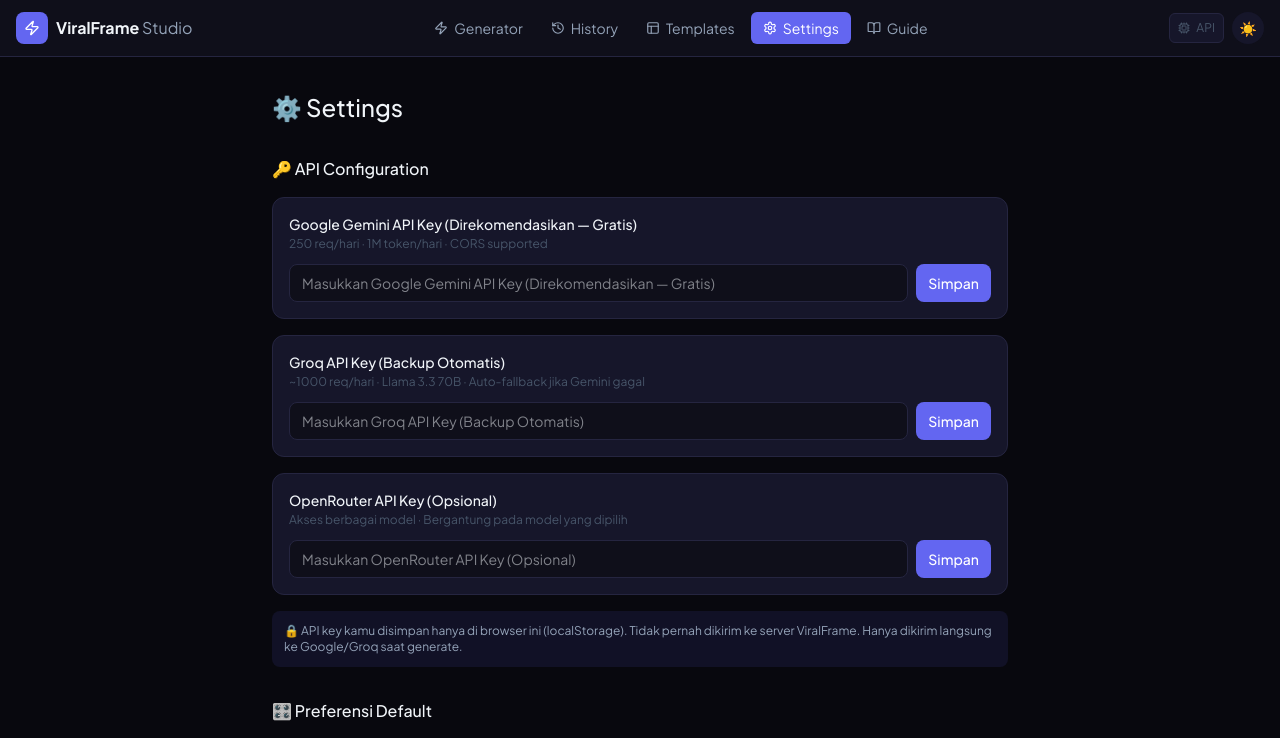
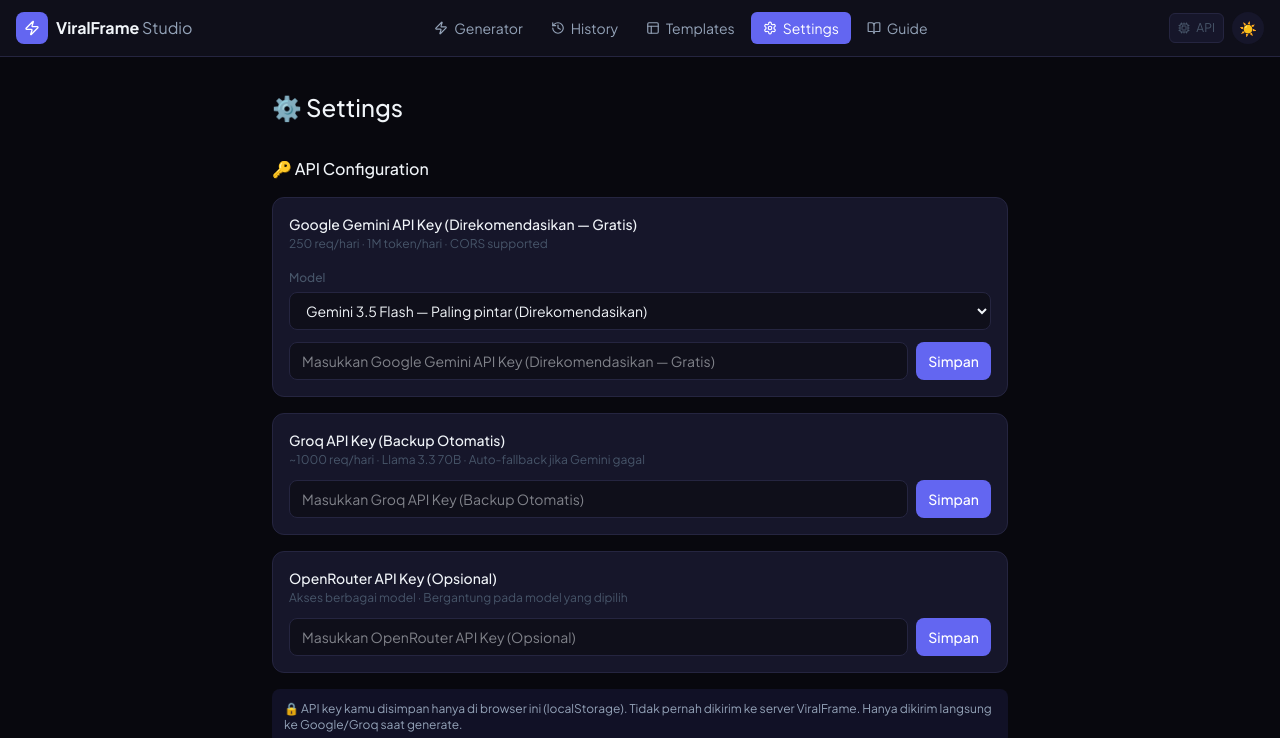
Before and after one commit to auradewig-cpu/viralframe, a React (Vite) app: page /settings in a window 1280 px wide. Shown: the top 738 px of the page. Built offline with nearby package versions, Linux system fonts and the light colour scheme.

Commit message:
feat: dropdown pilihan model Gemini di Settings + parameter model dinamis ke API call

```diff
--- a/src/app/lib/apiClient.ts
+++ b/src/app/lib/apiClient.ts
@@ -3,7 +3,6 @@
 
 const PROVIDER_CONFIGS = {
   gemini: {
-    endpoint: 'https://generativelanguage.googleapis.com/v1beta/models/gemini-flash-latest:generateContent',
     maxTokens: 32768,
     temperature: 0.3,
   },
@@ -29,9 +28,10 @@
   }
 }
 
-async function callGemini(apiKey: string, prompt: string, signal?: AbortSignal): Promise<string> {
+async function callGemini(apiKey: string, prompt: string, model: string, signal?: AbortSignal): Promise<string> {
   const cfg = PROVIDER_CONFIGS.gemini;
-  const resp = await fetch(`${cfg.endpoint}?key=${apiKey}`, {
+  const endpoint = `https://generativelanguage.googleapis.com/v1beta/models/${model}:generateContent`;
+  const resp = await fetch(`${endpoint}?key=${apiKey}`, {
     method: 'POST',
     headers: { 'Content-Type': 'application/json' },
     signal,
@@ -138,14 +138,15 @@
   prompt: string,
   keys: ApiKeys,
   onProgress: ProgressCallback,
-  onGroqQuota?: (percent: number | null) => void
+  onGroqQuota?: (percent: number | null) => void,
+  geminiModel: string = 'gemini-3.5-flash'
 ): Promise<VideoJSON> {
   const TIMEOUT = 90_000;
 
   if (keys.gemini) {
     try {
       onProgress('Memanggil Gemini Flash API...');
-      const text = await callWithTimeout((signal) => callGemini(keys.gemini, prompt, signal), TIMEOUT);
+      const text = await callWithTimeout((signal) => callGemini(keys.gemini, prompt, geminiModel, signal), TIMEOUT);
       onProgress('Mengurai JSON dari respons Gemini...');
       const json = parseAiResponse(text);
       if (json) { onProgress('Menyiapkan Scene Cards...'); return json; }
@@ -155,7 +156,7 @@
       onProgress(`Gemini gagal (${err.code || 'unknown'}), mencoba ulang...`);
       // retry once
       try {
-        const text = await callWithTimeout((signal) => callGemini(keys.gemini, prompt, signal), TIMEOUT);
+        const text = await callWithTimeout((signal) => callGemini(keys.gemini, prompt, geminiModel, signal), TIMEOUT);
         const json = parseAiResponse(text);
         if (json) { onProgress('Menyiapkan Scene Cards...'); return json; }
       } catch {
--- a/src/app/pages/Home.tsx
+++ b/src/app/pages/Home.tsx
@@ -200,7 +200,7 @@
           setProviderStatus(currentProviderRef.current, 'success');
         }
         if (mapped.percent !== null) setGenerateProgressPercent(mapped.percent);
-      }, (percent) => setGroqQuotaPercent(percent));
+      }, (percent) => setGroqQuotaPercent(percent), settings.geminiModel || 'gemini-3.5-flash');
       setGenerateProgressPercent(100);
       if (currentProviderRef.current) setLastUsedProvider(currentProviderRef.current);
       setOutputJSON(json);
--- a/src/app/pages/Settings.tsx
+++ b/src/app/pages/Settings.tsx
@@ -2,6 +2,12 @@
 import { Eye, EyeOff, Check, X, Loader2, Trash2, Download, Sun, Moon } from 'lucide-react';
 import { useAppStore } from '../store';
 import { AI_TOOLS, PLATFORMS, LANGUAGES } from '../lib/maps';
+
+const GEMINI_MODELS = [
+  { value: 'gemini-3.5-flash', label: 'Gemini 3.5 Flash — Paling pintar (Direkomendasikan)' },
+  { value: 'gemini-3.1-flash-lite', label: 'Gemini 3.1 Flash-Lite — Lebih cepat & hemat' },
+  { value: 'gemini-2.5-flash-lite', label: 'Gemini 2.5 Flash-Lite — Paling hemat (model lama, masih valid)' },
+];
 
 function maskKey(key: string): string {
   if (!key || key.length < 10) return key;
@@ -9,10 +15,11 @@
 }
 
 function ApiKeyField({
-  label, storageKey, description, provider
+  label, storageKey, description, provider, showModelSelect
 }: {
   label: string; storageKey: 'geminiApiKey' | 'groqApiKey' | 'openrouterApiKey';
   description: string; provider: 'gemini' | 'groq' | 'openrouter';
+  showModelSelect?: boolean;
 }) {
   const settings = useAppStore(s => s.settings);
   const setSettings = useAppStore(s => s.setSettings);
@@ -42,7 +49,8 @@
     setTestStatus('testing');
     try {
       if (provider === 'gemini') {
-        const resp = await fetch(`https://generativelanguage.googleapis.com/v1beta/models/gemini-flash-latest:generateContent?key=${savedKey}`, {
+        const modelToTest = settings.geminiModel || 'gemini-3.5-flash';
+        const resp = await fetch(`https://generativelanguage.googleapis.com/v1beta/models/${modelToTest}:generateContent?key=${savedKey}`, {
           method: 'POST',
           headers: { 'Content-Type': 'application/json' },
           body: JSON.stringify({ contents: [{ parts: [{ text: 'ping' }] }], generationConfig: { maxOutputTokens: 5 } }),
@@ -74,6 +82,22 @@
           <span className="text-xs px-2 py-1 rounded-full" style={{ background: 'rgba(16,185,129,0.15)', color: 'var(--vf-accent-success)' }}>✅ Tersimpan</span>
         )}
       </div>
+
+      {showModelSelect && (
+        <div>
+          <label className="text-xs" style={{ color: 'var(--vf-text-muted)' }}>Model</label>
+          <select
+            value={settings.geminiModel || 'gemini-3.5-flash'}
+            onChange={e => setSettings({ geminiModel: e.target.value })}
+            className="w-full mt-1 px-3 py-2 rounded-lg text-sm outline-none"
+            style={{ background: 'var(--vf-bg-secondary)', color: 'var(--vf-text-primary)', border: '1px solid var(--vf-border)' }}
+          >
+            {GEMINI_MODELS.map(m => (
+              <option key={m.value} value={m.value}>{m.label}</option>
+            ))}
+          </select>
+        </div>
+      )}
 
       {savedKey && !showInput && (
         <div>
@@ -168,6 +192,7 @@
             storageKey="geminiApiKey"
             description="250 req/hari · 1M token/hari · CORS supported"
             provider="gemini"
+            showModelSelect
           />
           <ApiKeyField
             label="Groq API Key (Backup Otomatis)"
--- a/src/app/types.ts
+++ b/src/app/types.ts
@@ -156,6 +156,7 @@
   defaultMode: GenerateMode;
   darkMode: boolean;
   geminiApiKey: string;
+  geminiModel: string;
   groqApiKey: string;
   openrouterApiKey: string;
 }
@@ -167,6 +168,7 @@
   defaultMode: 'direct',
   darkMode: true,
   geminiApiKey: '',
+  geminiModel: 'gemini-3.5-flash',
   groqApiKey: '',
   openrouterApiKey: '',
 };
```
Also changed, not shown: 3 other files (tests, documents, lock files or other folders).
